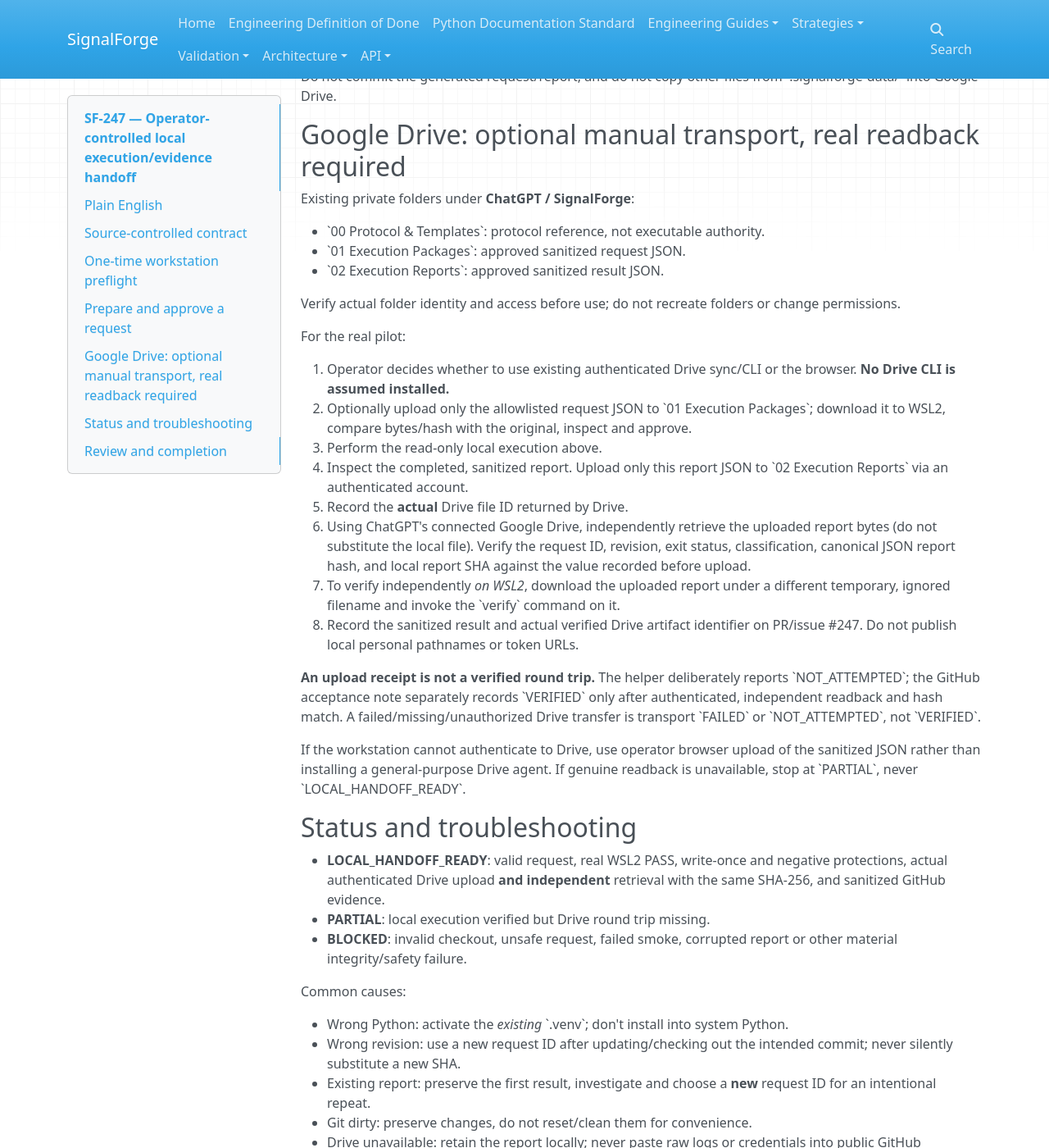
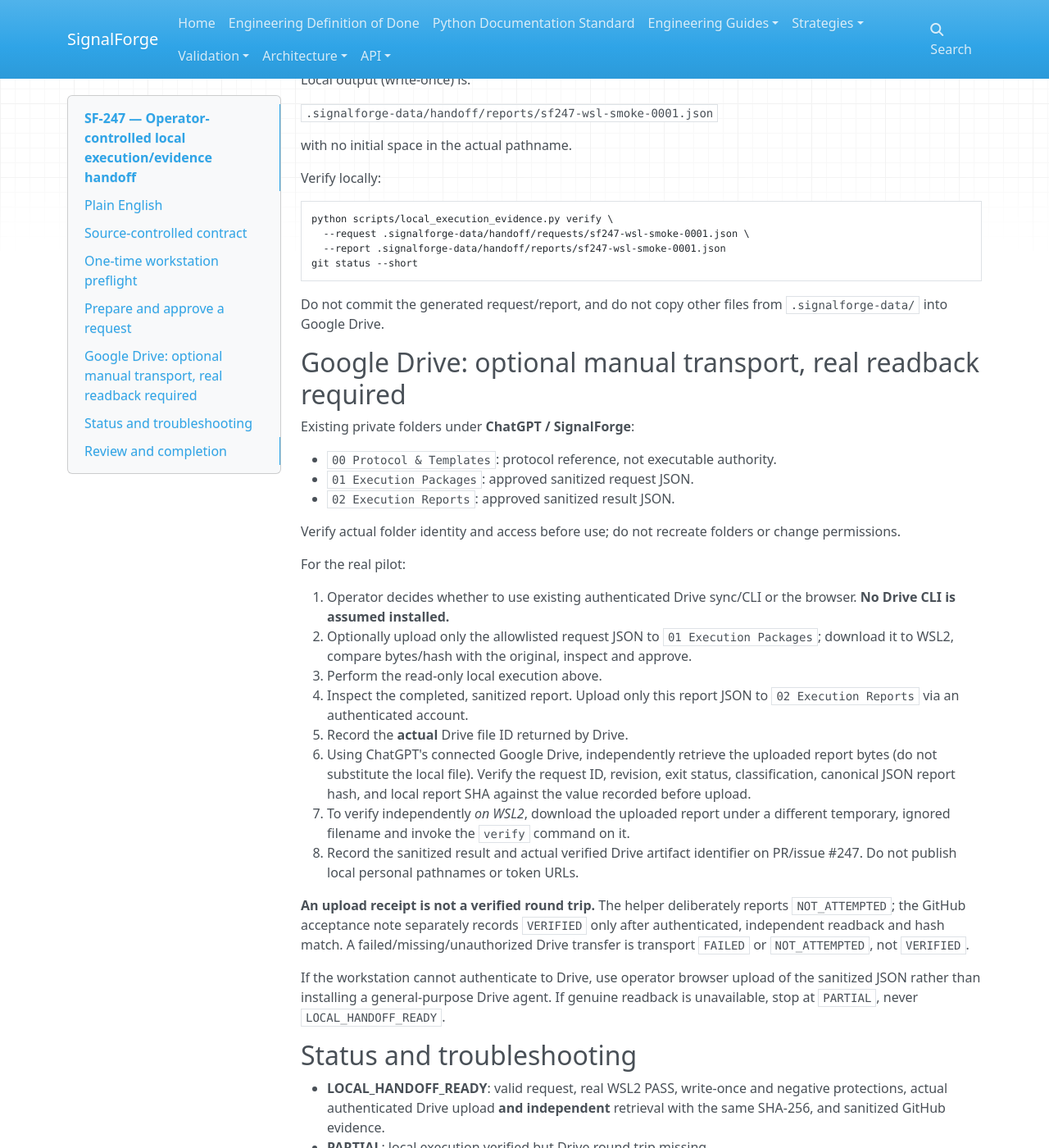
Before and after one commit to harishkamathuk/signalforge, an MkDocs documentation site: the page built from docs/operations/local-execution-handoff.md, in a window 1280 px wide and 1400 px high, scrolled down 2105 px. Shown: the whole window at 82% size. Built offline with MkDocs 1.6.1, drawn with Linux system fonts in a browser that asks for light colours; nearby versions of some CDN libraries; some of the changed text lies outside the part shown.

Commit message:
SF-247: render operator commands and contract fields as Markdown code

````diff
--- a/docs/operations/local-execution-handoff.md
+++ b/docs/operations/local-execution-handoff.md
@@ -7,7 +7,7 @@ approved JSON request and a sanitized JSON report with the existing WSL2 worksta
 optionally through authenticated Google Drive. **Only the operator runs the command.**
 Google Drive and ChatGPT cannot trigger or authorize execution automatically.
 
-The first version permits only \`python -V\` (using the currently active Python
+The first version permits only `python -V` (using the currently active Python
 interpreter). It does not support arbitrary shell commands, historical-data reads,
 PostgreSQL, brokerage actions, research qualification, or trading orders.
 
@@ -17,22 +17,22 @@ a Git or market-data store.
 
 ## Source-controlled contract
 
-Use \`scripts/local_execution_evidence.py\` from a trusted SignalForge checkout.
+Use `scripts/local_execution_evidence.py` from a trusted SignalForge checkout.
 
 The v1 **request** contains exactly these fields:
 
-- \`version: 1\`
-- \`request_id\`: unique, safe alphanumeric/hyphen/underscore ID (8–64 chars)
-- \`issue\`: positive GitHub issue number
-- \`repository: "harishkamathuk/signalforge"\`
-- \`revision\`: exact 40-character lowercase Git commit SHA
-- \`argv: ["python", "-V"]\`
-- \`classification: "SANITIZED_SMOKE_ONLY"\`
-- \`request_sha256\`: canonical JSON SHA-256 excluding this field
+- `version: 1`
+- `request_id`: unique, safe alphanumeric/hyphen/underscore ID (8–64 chars)
+- `issue`: positive GitHub issue number
+- `repository: "harishkamathuk/signalforge"`
+- `revision`: exact 40-character lowercase Git commit SHA
+- `argv: ["python", "-V"]`
+- `classification: "SANITIZED_SMOKE_ONLY"`
+- `request_sha256`: canonical JSON SHA-256 excluding this field
 
 The v1 **report** records the same request identity, local revision, UTC start/end,
 exit/termination, allowlisted version output and output digest, local PASS/FAIL,
-\`transport_status: "NOT_ATTEMPTED"\`, classification and report SHA-256.
+`transport_status: "NOT_ATTEMPTED"`, classification and report SHA-256.
 
 Canonical JSON uses UTF-8, ASCII-escaped strings, keys sorted, no insignificant
 whitespace, strict JSON numbers, and SHA-256 excluding the self-hash field.
@@ -49,7 +49,7 @@ Drive permissions and independently compare the locally recorded identities.
 
 From the **existing** WSL2 repository:
 
-\`\`\`bash
+```bash
 cd ~/dev/signalforge
 git status --short
 git branch --show-current
@@ -58,20 +58,20 @@ git rev-parse HEAD
 source .venv/bin/activate
 python --version
 git check-ignore -v .signalforge-data/handoff/reports/probe.json
-\`\`\`
+```
 
 Do not reset/clean a dirty checkout. Do not reinstall dependencies to satisfy this
 smoke test unless an actual missing dependency is shown. The helper uses the
 Python standard library and requires Python 3.12 for the current acceptance.
 
-Do not run destructive PostgreSQL tests against the preserved \`signalforge_dev\`
+Do not run destructive PostgreSQL tests against the preserved `signalforge_dev`
 database. This workflow does not require PostgreSQL.
 
 ## Prepare and approve a request
 
-From the trusted repository root, with the exact commit SHA from \`git rev-parse HEAD\`:
+From the trusted repository root, with the exact commit SHA from `git rev-parse HEAD`:
 
-\`\`\`bash
+```bash
 mkdir -p .signalforge-data/handoff/requests
 umask 077
 python scripts/local_execution_evidence.py prepare \
@@ -79,7 +79,7 @@ python scripts/local_execution_evidence.py prepare \
   --revision "$(git rev-parse HEAD)" \
   --request-id sf247-wsl-smoke-0001 \
   --output .signalforge-data/handoff/requests/sf247-wsl-smoke-0001.json
-\`\`\`
+```
 
 Request creation is write-once. Do not reuse IDs or overwrite evidence. Review the
 JSON, request hash, issue, exact Git commit, command and classification before
@@ -89,12 +89,12 @@ GitHub/ChatGPT coordination record. Downloading never authorizes execution.
 
 Execute only with explicit request-ID approval:
 
-\`\`\`bash
+```bash
 python scripts/local_execution_evidence.py run \
   --repo . \
   --request .signalforge-data/handoff/requests/sf247-wsl-smoke-0001.json \
   --approve-request-id sf247-wsl-smoke-0001
-\`\`\`
+```
 
 The helper rejects an incorrect repository remote, dirty tracked working tree,
 wrong Git HEAD, invalid request, a command other than Python version, an
@@ -102,29 +102,29 @@ unignored report location and report overwrite. No shell execution occurs.
 
 Local output (write-once) is:
 
-\` .signalforge-data/handoff/reports/sf247-wsl-smoke-0001.json \`
+` .signalforge-data/handoff/reports/sf247-wsl-smoke-0001.json `
 
 with no initial space in the actual pathname.
 
 Verify locally:
 
-\`\`\`bash
+```bash
 python scripts/local_execution_evidence.py verify \
   --request .signalforge-data/handoff/requests/sf247-wsl-smoke-0001.json \
   --report .signalforge-data/handoff/reports/sf247-wsl-smoke-0001.json
 git status --short
-\`\`\`
+```
 
 Do not commit the generated request/report, and do not copy other files from
-\`.signalforge-data/\` into Google Drive.
+`.signalforge-data/` into Google Drive.
 
 ## Google Drive: optional manual transport, real readback required
 
 Existing private folders under **ChatGPT / SignalForge**:
 
-- \`00 Protocol & Templates\`: protocol reference, not executable authority.
-- \`01 Execution Packages\`: approved sanitized request JSON.
-- \`02 Execution Reports\`: approved sanitized result JSON.
+- `00 Protocol & Templates`: protocol reference, not executable authority.
+- `01 Execution Packages`: approved sanitized request JSON.
+- `02 Execution Reports`: approved sanitized result JSON.
 
 Verify actual folder identity and access before use; do not recreate folders or
 change permissions.
@@ -133,30 +133,30 @@ For the real pilot:
 
 1. Operator decides whether to use existing authenticated Drive sync/CLI or
    the browser. **No Drive CLI is assumed installed.**
-2. Optionally upload only the allowlisted request JSON to \`01 Execution Packages\`;
+2. Optionally upload only the allowlisted request JSON to `01 Execution Packages`;
    download it to WSL2, compare bytes/hash with the original, inspect and approve.
 3. Perform the read-only local execution above.
 4. Inspect the completed, sanitized report. Upload only this report JSON to
-   \`02 Execution Reports\` via an authenticated account.
+   `02 Execution Reports` via an authenticated account.
 5. Record the **actual** Drive file ID returned by Drive.
 6. Using ChatGPT's connected Google Drive, independently retrieve the uploaded
    report bytes (do not substitute the local file). Verify the request ID,
    revision, exit status, classification, canonical JSON report hash, and local
    report SHA against the value recorded before upload.
 7. To verify independently *on WSL2*, download the uploaded report under a
-   different temporary, ignored filename and invoke the \`verify\` command on it.
+   different temporary, ignored filename and invoke the `verify` command on it.
 8. Record the sanitized result and actual verified Drive artifact identifier on
    PR/issue #247. Do not publish local personal pathnames or token URLs.
 
 **An upload receipt is not a verified round trip.** The helper deliberately
-reports \`NOT_ATTEMPTED\`; the GitHub acceptance note separately records
-\`VERIFIED\` only after authenticated, independent readback and hash match.
-A failed/missing/unauthorized Drive transfer is transport \`FAILED\` or
-\`NOT_ATTEMPTED\`, not \`VERIFIED\`.
+reports `NOT_ATTEMPTED`; the GitHub acceptance note separately records
+`VERIFIED` only after authenticated, independent readback and hash match.
+A failed/missing/unauthorized Drive transfer is transport `FAILED` or
+`NOT_ATTEMPTED`, not `VERIFIED`.
 
 If the workstation cannot authenticate to Drive, use operator browser upload
 of the sanitized JSON rather than installing a general-purpose Drive agent.
-If genuine readback is unavailable, stop at \`PARTIAL\`, never \`LOCAL_HANDOFF_READY\`.
+If genuine readback is unavailable, stop at `PARTIAL`, never `LOCAL_HANDOFF_READY`.
 
 ## Status and troubleshooting
 
@@ -169,7 +169,7 @@ If genuine readback is unavailable, stop at \`PARTIAL\`, never \`LOCAL_HANDOFF_R
 
 Common causes:
 
-- Wrong Python: activate the *existing* \`.venv\`; don't install into system Python.
+- Wrong Python: activate the *existing* `.venv`; don't install into system Python.
 - Wrong revision: use a new request ID after updating/checking out the intended
   commit; never silently substitute a new SHA.
 - Existing report: preserve the first result, investigate and choose a **new**
@@ -188,7 +188,7 @@ Unit tests use a synthetic temporary Git repository; they are not proof of a
 real workstation or Google Drive transfer. The operator and ChatGPT must
 provide actual end-to-end evidence before declaring SF-247 ready.
 
-Follow \`docs/engineering-definition-of-done.md\`, including focused tests,
+Follow `docs/engineering-definition-of-done.md`, including focused tests,
 Ruff, mypy, strict MkDocs, full pytest, PR adversarial review, review-thread
 disposition and final-head CI. A green test suite alone is not sufficient.
 The first PR must **not** be merged automatically.
````
